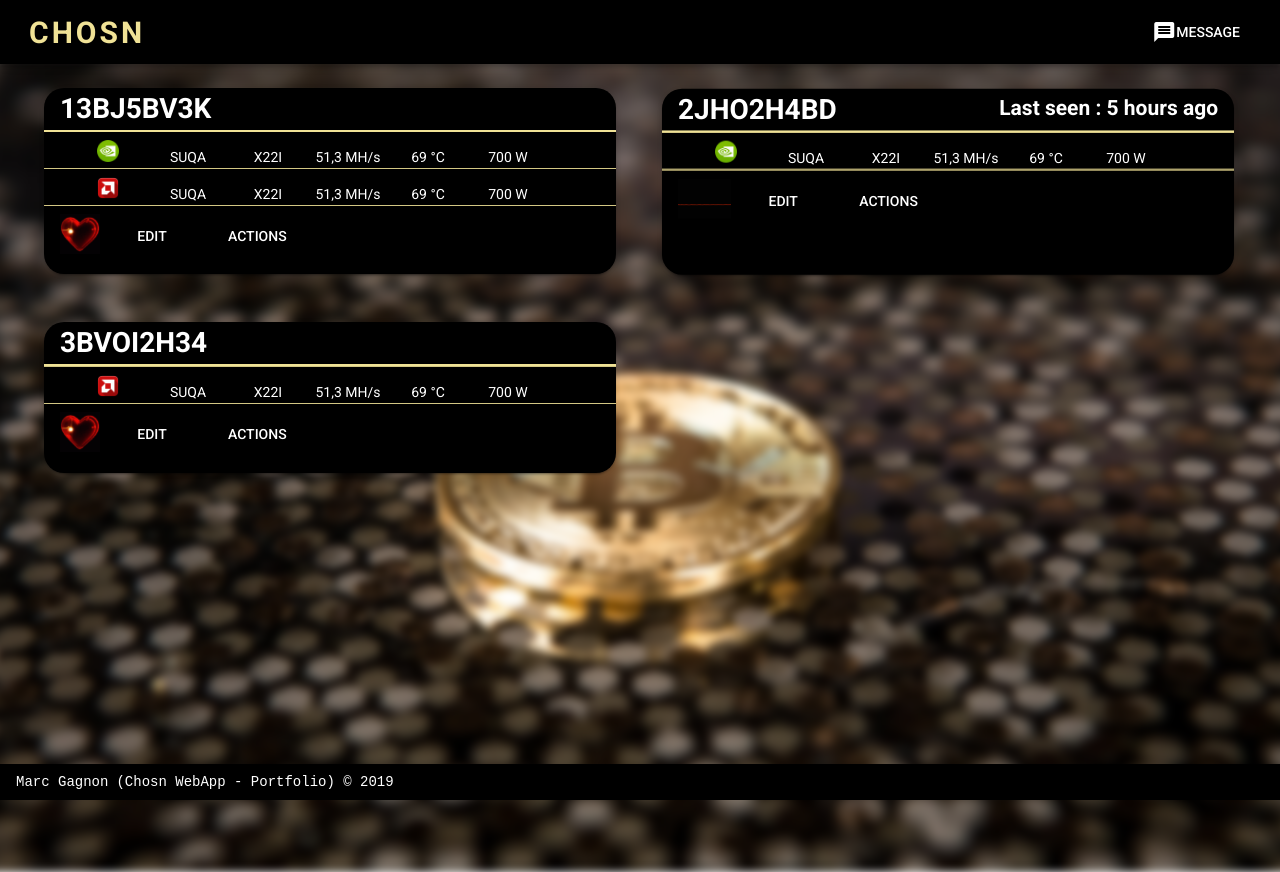
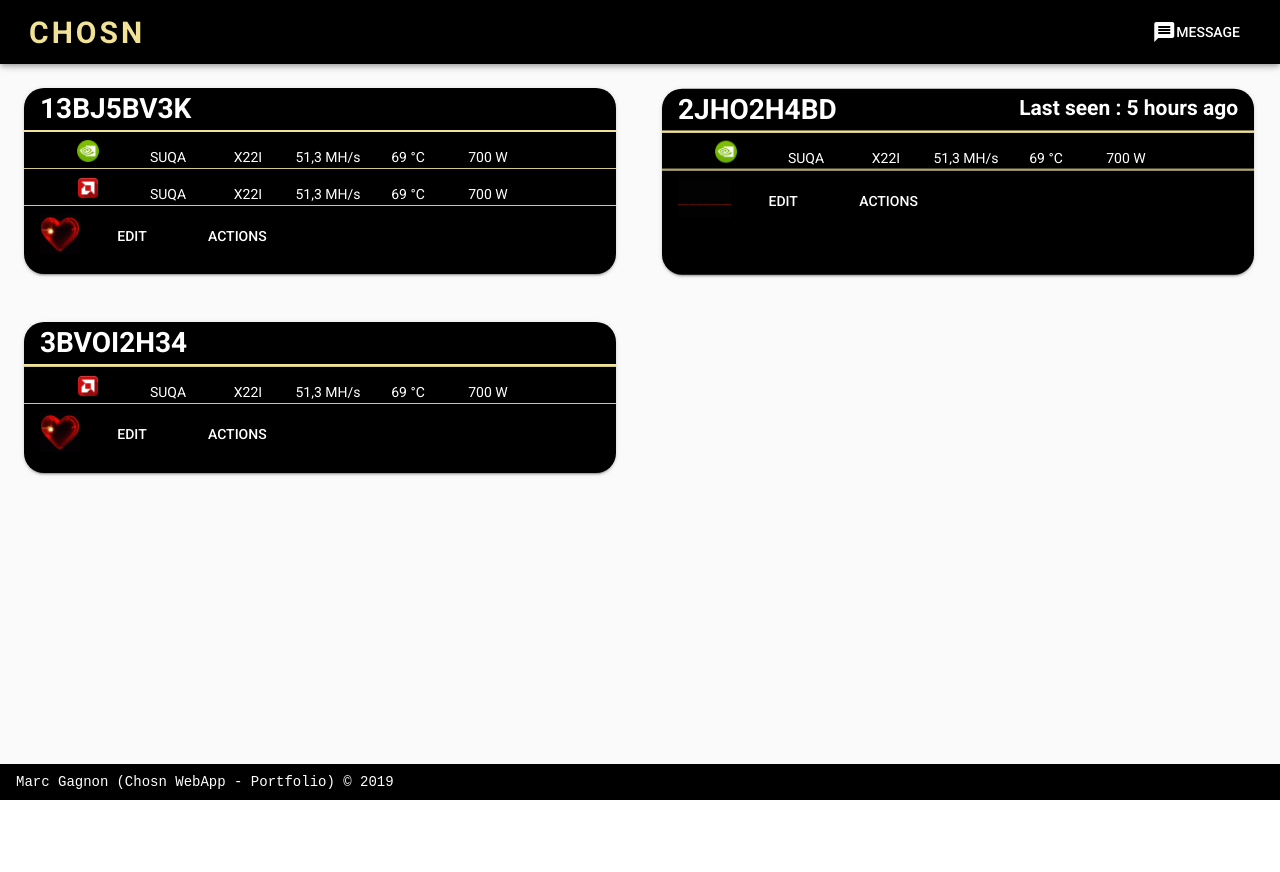
Before and after one commit to Nesci28/nOS-WebApp, a Vue app in the folder client/: page /#/example in a window 1280 px wide. Built offline with nearby package versions, Linux system fonts and the light colour scheme.

Commit message:
Finally fixed the background image problem

```diff
--- a/client/package.json
+++ b/client/package.json
@@ -7,7 +7,7 @@
     "serve": "vue-cli-service serve",
     "build": "npm install && vue-cli-service build",
     "lint": "vue-cli-service lint",
-    "deploy": "npm run build && now --public && now alias chosn && now scale chosn 1 auto"
+    "deploy": "npm run build && now --public && now alias chosn"
   },
   "dependencies": {
     "@babel/polyfill": "^7.0.0-rc.1",
--- a/client/public/index.html
+++ b/client/public/index.html
@@ -5,7 +5,7 @@
     <meta http-equiv="X-UA-Compatible" content="IE=edge">
     <meta name="viewport" content="width=device-width,initial-scale=1.0">
     <link rel="icon" href="<%= BASE_URL %>favicon.ico">
-    <title>client</title>
+    <title>myChosn WebApp</title>
     <link rel="stylesheet" href="https://fonts.googleapis.com/css?family=Roboto:100,300,400,500,700,900">
     <link rel="stylesheet" href="https://use.fontawesome.com/releases/v5.2.0/css/all.css" integrity="sha384-hWVjflwFxL6sNzntih27bfxkr27PmbbK/iSvJ+a4+0owXq79v+lsFkW54bOGbiDQ" crossorigin="anonymous">
   </head>
--- a/client/src/App.vue
+++ b/client/src/App.vue
@@ -56,10 +56,9 @@
     </v-list>
     </v-navigation-drawer>
 
-
     <v-content>
       <transition name="router-anim">
-          <router-view/>
+        <router-view />
       </transition>
     </v-content>
 
@@ -101,28 +100,16 @@
 </script>
 
 <style>
-.contentLogin{
-  position: fixed;
-  left: 0;
-  right: 0;
-  z-index: 2;
-  margin-left: 20px;
-  margin-right: 20px;
-}
-.content{
-  position: absolute;
-  z-index: 1;
-  margin-left: 20px;
-  margin-right: 20px;
-}
 .background{
-  top: -10px;
-  z-index: 1;
-  background: url(./assets/btc.jpeg) no-repeat center center fixed;
+    background-image:url(./assets/btc_blur.jpg);
     background-size: cover;
-  filter: blur(4px);
-  transform: scale(1.02);
-  background-attachment: fixed;
+    background-repeat:no-repeat;
+    -moz-background-size: cover;
+    -o-background-size: cover;
+    -webkit-background-size: cover;
+    -ms-content-zooming: none;
+    position:absolute;
+    width:100%;
     height:100%;
 }
 .router-anim-enter-active {
--- a/client/src/views/Coins.vue
+++ b/client/src/views/Coins.vue
@@ -28,6 +28,6 @@ export default {
 };
 </script>
 
-<style>
+<style scoped>
 
 </style>
--- a/client/src/views/EditCoins.vue
+++ b/client/src/views/EditCoins.vue
@@ -33,7 +33,7 @@ export default {
 };
 </script>
 
-<style>
+<style scoped>
 .centerText{
   text-align: center;
   text-decoration: underline;
--- a/client/src/views/EditOverclocks.vue
+++ b/client/src/views/EditOverclocks.vue
@@ -33,7 +33,8 @@ export default {
 };
 </script>
 
-<style>
+<style scoped>
+
 .centerText{
   text-align: center;
   text-decoration: underline;
--- a/client/src/views/EditSystem.vue
+++ b/client/src/views/EditSystem.vue
@@ -178,7 +178,7 @@ export default {
 };
 </script>
 
-<style>
+<style scoped>
 .inputGroup{
   color: white;
   text-decoration-color: white;
--- a/client/src/views/Example.vue
+++ b/client/src/views/Example.vue
@@ -1,6 +1,5 @@
 <template>
-  <v-app>
-    <div class="background"></div>
+  <v-app class="background">
       <div class="content">
       <v-layout row wrap>
         <v-flex xs16 sm16 md6 lg6 v-for="rig in rigNumber" :key="rig" pa-4 class="tableTest">
--- a/client/src/views/Login.vue
+++ b/client/src/views/Login.vue
@@ -1,9 +1,8 @@
 <template>
   <v-app>
     <div class="background"></div>
-    <div class="contentLogin">
-      <v-form v-on:submit="checkLogin" class="login-box pt-5">
-        <v-btn flat @click="example" color="#F0E296" class="hidden-sm-and-down exampleVertical">View an Example</v-btn>
+      <v-form v-on:submit="checkLogin" class="login-box">
+        <v-btn v-if="windowWidth > 800" flat @click="example" color="#F0E296" class="exampleVertical">View an Example</v-btn>
         <h1>Login</h1>
 
         <div class="textbox">
@@ -17,11 +16,10 @@
         </div>
 
         <v-btn flat @click="checkLogin" type="submit" color="#F0E296" class="btn">Login</v-btn>
-        <v-btn flat @click="example" color="#F0E296" class="hidden-md-and-up btn">Example</v-btn>
+        <v-btn v-if="windowWidth < 800" flat @click="example" color="#F0E296" class="btn">Example</v-btn>
         <h3 class="white--text">Use the login information you configured your rigs with</h3>
+      </v-form>
 
-      </v-form>
-    </div>
   </v-app>
 </template>
 
@@ -35,8 +33,7 @@ export default {
         login: "",
         password: "",
       },
-      windowsWidth: 0,
-      smallScreen: false
+      windowWidth: null
     }
   },
   methods: {
@@ -44,8 +41,6 @@ export default {
       this.$router.push('example')
     },
     checkLogin() {
-      console.log('submit');
-
       if (this.user.login && this.user.password) {
         this.$store.state.username = this.user.login
         this.$store.state.password = this.user.password
@@ -56,7 +51,12 @@ export default {
     }
   },
   mounted() {
-
+    this.windowWidth = window.innerWidth
+    this.$nextTick(() => {
+      window.addEventListener('resize', () => {
+        this.windowWidth = window.innerWidth
+      });
+    })
   },
   created: function () {
     if (localStorage.username && localStorage.password) {
@@ -68,7 +68,7 @@ export default {
 };
 </script>
 
-<style scoped>
+<style scope>
 .centerTitle{
   text-align: center;
 }
@@ -83,10 +83,9 @@ export default {
   margin: 18px 0;
 }
 .login-box{
+  position: absolute;
   width: 50%;
-  left: 50%;
-  transform: translate(-50%);
-  position: absolute;
+  transform: translate(50%, 0%);
   color: white;
 }
 .login-box h1{
--- a/client/src/views/Rigs.vue
+++ b/client/src/views/Rigs.vue
@@ -1,10 +1,9 @@
 <template>
   <v-app>
     <div class="background"></div>
-
     <div class="content">
       <v-layout row wrap>
-        <v-flex xs16 sm16 md6 lg6 v-for="rig in rigNumber" :key="rig" pa-4 class="tableTest">
+        <v-flex xs16 sm16 md6 lg6 v-for="rig in rigNumber" :key="rig" pa-4>
 
           <v-card v-bind:class="{ flashingCard: !rigStatus[rig - 1] && !disableSwitch[rig - 1] }" v-model="rigHostname[rig - 1]" class="fade-in rounded-card rigCard" height="100%" top="30%">
             <h1 @click="rigGraph=!rigGraph" v-bind:class="{ redText: !rigStatus[rig - 1] && !disableSwitch[rig - 1] }" class="textColor pl-3" style="text-align:left;float:left;">{{ rigHostname[rig - 1].toUpperCase() }}</h1>
```
Also changed, not shown: client/src/assets/btc_blur.jpg (added), 1 other file (tests, documents, lock files or other folders). Lines whose indentation alone changed are shown as unchanged.
